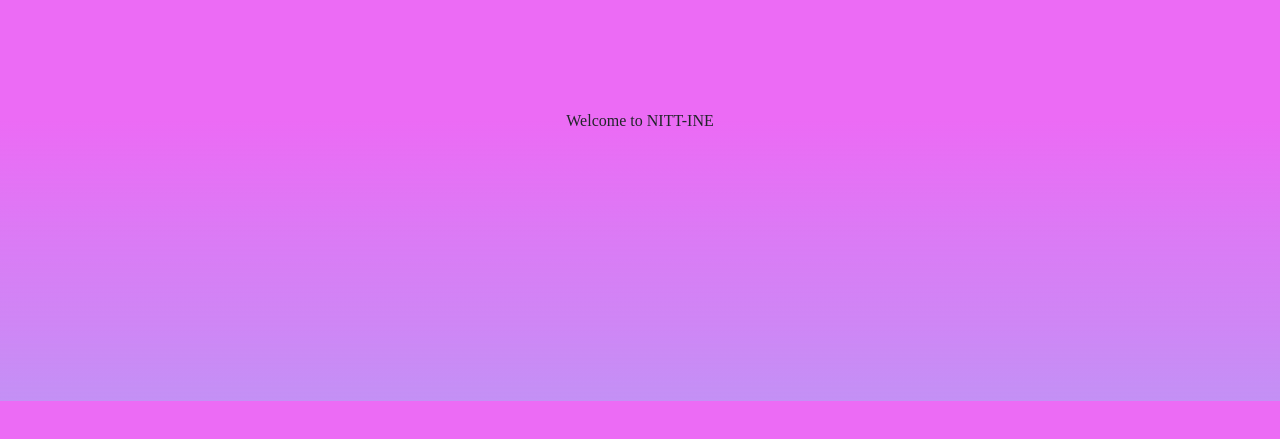
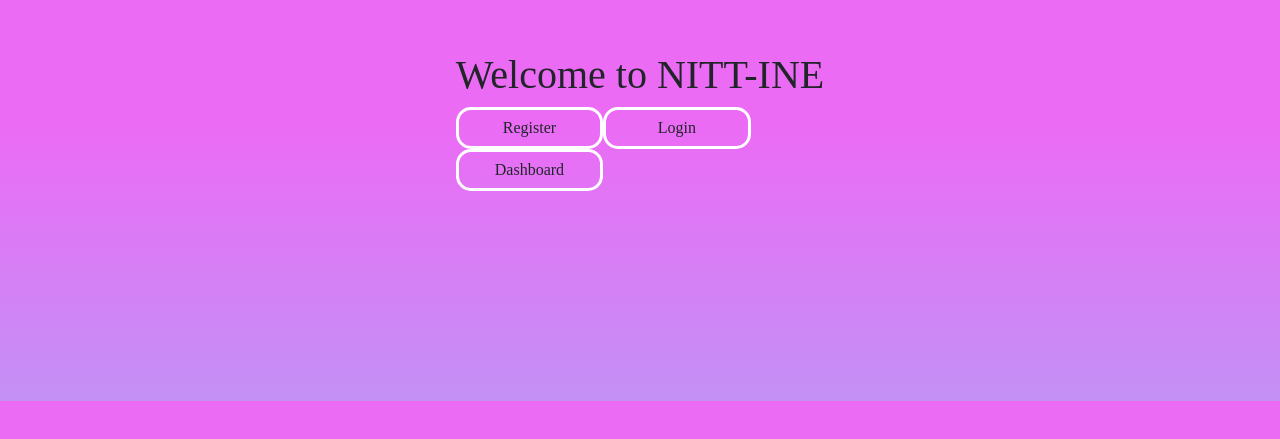
Before and after one commit to Suryabh-Bhattacharya/apple-of-my-eye, a React (Vite) app in the folder Frontend/: page / in a window 1280 px wide. Shown: the part 159-598 px from the top of the page. Built offline with nearby package versions, Linux system fonts and the light colour scheme.

Commit message:
Update Home.jsx

```diff
--- a/Frontend/src/pages/Home.jsx
+++ b/Frontend/src/pages/Home.jsx
@@ -1,8 +1,14 @@
 import React from "react";
-// import './Login.css'
+import Button from 'react-bootstrap/Button';
+import "bootstrap/dist/css/bootstrap.min.css"
 
 export default function Home(){
     return (
-        <div>Welcome to NITT-INE</div>
+        <div className="home">
+            <h1>Welcome to NITT-INE</h1>
+            <Button href="/register">Register</Button>
+            <Button href="/login">Login</Button>
+            <Button href="/Dashboard">Dashboard</Button>
+        </div>
     )
 }
```
